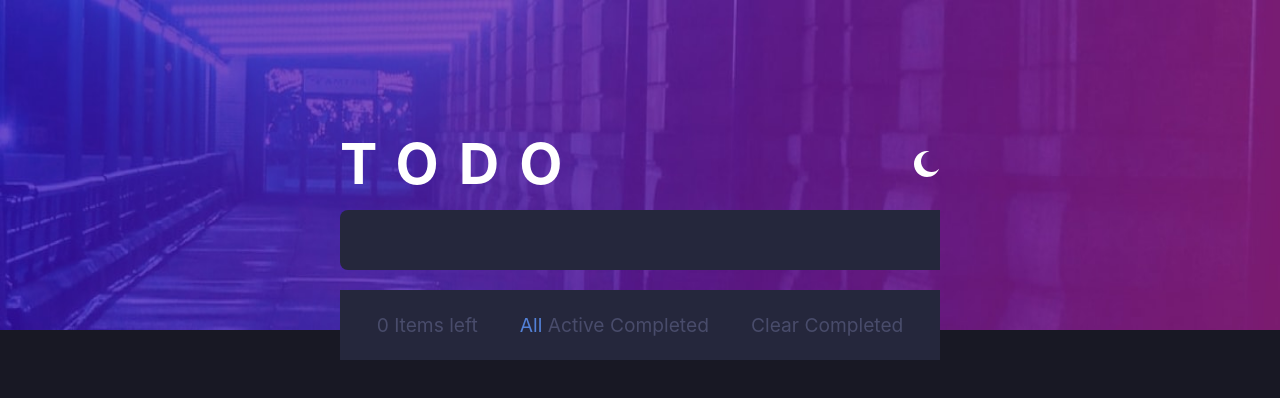
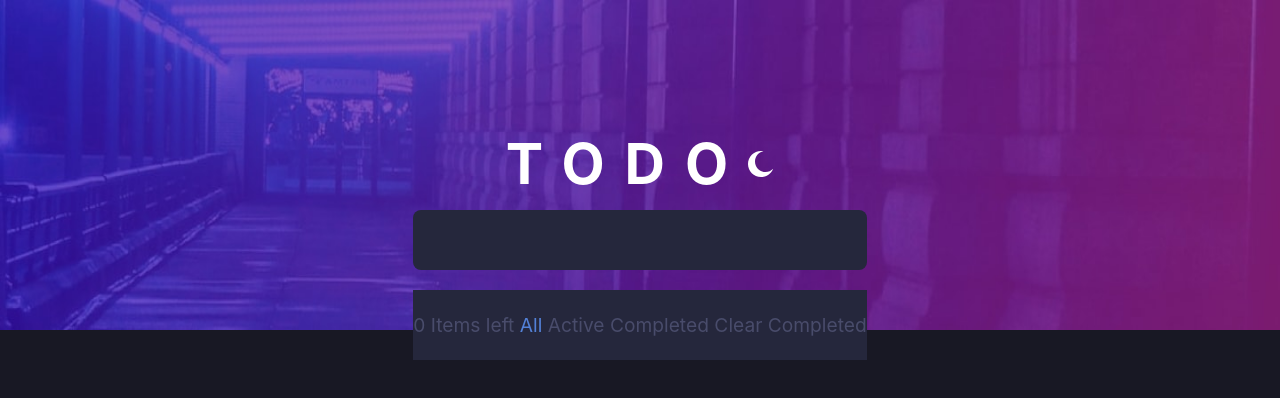
Before and after one commit to fabriciocunhauk/react-to-do-list, a React (Create React App) app: page / in a window 1280 px wide. Shown: the top 398 px of the page. Built offline with nearby package versions, Linux system fonts and the light colour scheme.

Commit message:
Initial refactor

```diff
--- a/src/components/ToDo/to-do.css
+++ /dev/null
@@ -1,38 +0,0 @@
-.todo {
-    display: flex;
-    align-items: center;
-    justify-content: space-between;
-}
-
-.completed-todo {
-    width: 30px;
-    height: 30px;
-    margin-left: 20px;
-    border-radius: 50%;
-    border: 2px solid #494C6B;
-    cursor: pointer;
-}
-
-.completed-todo-active {
-    display: flex;
-    align-items: center;
-    justify-content: center;
-    background: linear-gradient(to bottom right, #57ddff, #c058f3);
-}
-
-.completed-todo-active>img {
-    width: 20px;
-    height: 20px;
-}
-
-.to-do-text {
-    width: 400px;
-    word-wrap: break-word;
-}
-
-.delete-todo {
-    width: 30px;
-    margin-right: 20px;
-    color: #494C6B;
-    cursor: pointer;
-}
--- /dev/null
+++ b/src/components/ToDoForm/ToDoForm.jsx
@@ -0,0 +1,23 @@
+import React from 'react'
+
+function ToDoForm({handleSubmit, themeIconChange, inputContent, handleChange}) {
+  return (
+     <form onSubmit={handleSubmit}>
+                    <input
+                        className={
+                            themeIconChange
+                                ? "input-theme-light input-theme"
+                                : "input-theme"
+                        }
+                        type="text"
+                        name="to-do"
+                        id="to-do"
+                        value={inputContent}
+                        required
+                        onChange={handleChange}
+                    />
+                </form>
+  )
+}
+
+export default ToDoForm
--- a/src/components/ToDo/ToDo.jsx
+++ b/src/components/ToDosList/ToDosList.jsx
@@ -1,18 +1,18 @@
 import React from 'react';
 import closeSvg from '../../assets/images/icon-cross.svg';
 
-import './to-do.css';
+import './todos-list.css';
 
-const ToDo = ({ toDoText, handleDelete, handleCompleted, toDoActive, toDoActiveImage }) => {
+const ToDosList = ({ text, handleDelete, handleCompleted, isActive, isImageActive }) => {
     return (
         <li className="todo">
             <span>
-                <div className={`completed-todo ${toDoActive}`} onClick={handleCompleted}>
-                    <img src={toDoActiveImage} alt="" />
+                <div className={`completed-todo ${isActive}`} onClick={handleCompleted}>
+                    <img src={isImageActive} alt="" />
                 </div>
             </span>
             <span className="to-do-text">
-                {toDoText.toUpperCase()}
+                {text.toUpperCase()}
             </span>
             <span>
                 <img className="delete-todo" onClick={handleDelete} src={closeSvg} alt="delete todo" />
@@ -21,4 +21,4 @@ const ToDo = ({ toDoText, handleDelete, handleCompleted, toDoActive, toDoActiveI
     );
 }
 
-export default ToDo;
+export default ToDosList;
--- /dev/null
+++ b/src/components/ToDosList/todos-list.css
@@ -0,0 +1,38 @@
+.todo {
+  display: flex;
+  align-items: center;
+  justify-content: space-between;
+}
+
+.completed-todo {
+  width: 30px;
+  height: 30px;
+  margin-left: 20px;
+  border-radius: 50%;
+  border: 2px solid #494c6b;
+  cursor: pointer;
+}
+
+.completed-todo-active {
+  display: flex;
+  align-items: center;
+  justify-content: center;
+  background: linear-gradient(to bottom right, #57ddff, #c058f3);
+}
+
+.completed-todo-active > img {
+  width: 20px;
+  height: 20px;
+}
+
+.to-do-text {
+  width: 400px;
+  word-wrap: break-word;
+}
+
+.delete-todo {
+  width: 30px;
+  margin-right: 20px;
+  color: #494c6b;
+  cursor: pointer;
+}
--- a/src/pages/Main.jsx
+++ b/src/pages/Main.jsx
@@ -4,9 +4,10 @@ import darkBackground from '../assets/images/bg-desktop-dark.jpg';
 import lightBackground from '../assets/images/bg-desktop-light.jpg';
 import moonIcon from '../assets/images/icon-moon.svg';
 import sunIcon from '../assets/images/icon-sun.svg';
-import ToDo from '../components/ToDo/ToDo';
 
 import './main.css';
+import ToDoForm from '../components/ToDoForm/ToDoForm';
+import ToDosList from '../components/ToDosList/ToDosList';
 
 function Main() {
     const [inputContent, setInputContent] = useState("");
@@ -136,23 +137,12 @@ function Main() {
                 <img src={themeIcon} alt="moon icon" onClick={handleTheme} />
             </div>
             <div className="to-do-container">
-
-                <form onSubmit={handleSubmit}>
-                    <input
-                        className={
-                            themeIconChange
-                                ? "input-theme-light input-theme"
-                                : "input-theme"
-                        }
-                        type="text"
-                        name="to-do"
-                        id="to-do"
-                        value={inputContent}
-                        required
-                        onChange={handleChange}
-                    />
-                </form>
-
+               <ToDoForm
+                    handleSubmit={handleSubmit}
+                    themeIconChange={themeIconChange}
+                    inputContent={inputContent}
+                    handleChange={handleChange}
+               />
                 <div className={
                     themeIconChange
                         ? "to-dos-light to-dos"
@@ -161,11 +151,11 @@ function Main() {
                     <ul className="to-dos-lists">
                         {filteredContent.map((todo, ToDoIndex) => {
                             return (
-                                <ToDo
+                                <ToDosList
                                     key={ToDoIndex}
-                                    toDoText={todo.toDoText}
-                                    toDoActive={todo.active}
-                                    toDoActiveImage={todo.image}
+                                    text={todo.toDoText}
+                                    isActive={todo.active}
+                                    isImageActive={todo.image}
                                     handleDelete={() => handleDelete(ToDoIndex, todo.indexToDelete)}
                                     handleCompleted={() => handleCompleted(ToDoIndex)}
                                 />
--- a/src/pages/main.css
+++ b/src/pages/main.css
@@ -11,7 +11,7 @@
   background: white;
 }
 
-.main-container>img {
+.main-container > img {
   width: 100vw;
   height: 330px;
 }
@@ -20,13 +20,11 @@
   display: flex;
   align-items: center;
   justify-content: space-between;
-    width: 600px;
   position: absolute;
   margin-top: 130px;
-
 }
 
-.to-do-header>h1 {
+.to-do-header > h1 {
   font-size: 3.5rem;
   font-weight: bold;
   letter-spacing: 20px;
@@ -38,11 +36,12 @@
 }
 
 .to-do-container {
+  max-width: 100%;
+  padding: 0 16px 0 16px;
   display: flex;
   flex-direction: column;
   align-items: center;
   justify-content: space-around;
-    width: 600px;
   margin-top: -120px;
 }
 
@@ -58,9 +57,8 @@ form {
   height: 60px;
   outline: none;
   border: none;
-    border-top-left-radius: 8px;
-    border-bottom-left-radius: 8px;
-    background: #25273C;
+  border-radius: 8px;
+  background: #25273c;
   color: white;
   font-size: 2rem;
   text-indent: 20px;
@@ -68,31 +66,31 @@ form {
 
 .input-theme-light {
   background: white;
-    color: #494C6B;
+  color: #494c6b;
 }
 
 .to-dos {
   width: 100%;
 }
 
-.to-dos>ul>li {
+.to-dos > ul > li {
   width: 100%;
   min-height: 60px;
-    background: #25273C;
-    border: 1px solid #494C6B;
+  background: #25273c;
+  border: 1px solid #494c6b;
   color: white;
   font-size: 2rem;
 }
 
-.to-dos-light>ul>li {
+.to-dos-light > ul > li {
   background: white;
-    color: #494C6B;
+  color: #494c6b;
 }
 
 .to-do-lists {
   width: 100%;
   height: 60px;
-    background: #25273C;
+  background: #25273c;
 }
 
 .to-do-options {
@@ -103,17 +101,17 @@ form {
   height: 70px;
   margin-bottom: 20px;
   font-size: 1.2rem;
-    background: #25273C;
-    color: #494C6B;
+  background: #25273c;
+  color: #494c6b;
 }
 
-.to-do-options>.clear-completed:hover {
+.to-do-options > .clear-completed:hover {
   color: white;
   cursor: pointer;
 }
 
 .clear-completed-light:hover {
-    color: #5381D7;
+  color: #5381d7;
   cursor: pointer;
 }
 
@@ -122,7 +120,7 @@ form {
   box-shadow: 1px 1px 10px black;
 }
 
-.to-do-options>ul {
+.to-do-options > ul {
   display: flex;
   align-items: center;
   justify-content: space-evenly;
@@ -130,10 +128,10 @@ form {
   height: 50px;
 }
 
-.to-do-options>ul>li {
+.to-do-options > ul > li {
   cursor: pointer;
 }
 
 .filter-active {
-    color: #5381D7;
+  color: #5381d7;
 }
```
Also changed, not shown: 2 other files (tests, documents, lock files or other folders). Lines whose indentation alone changed are shown as unchanged.
